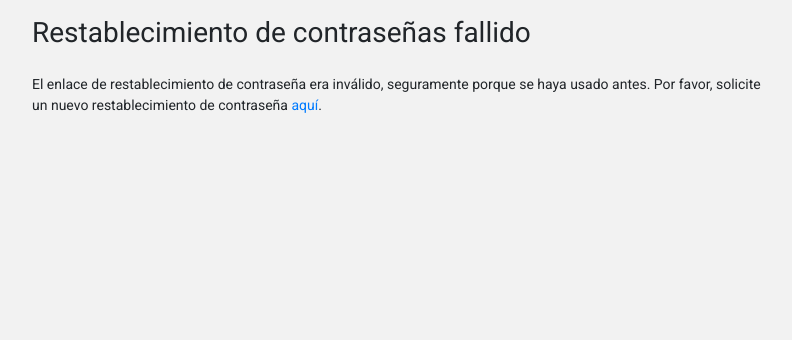
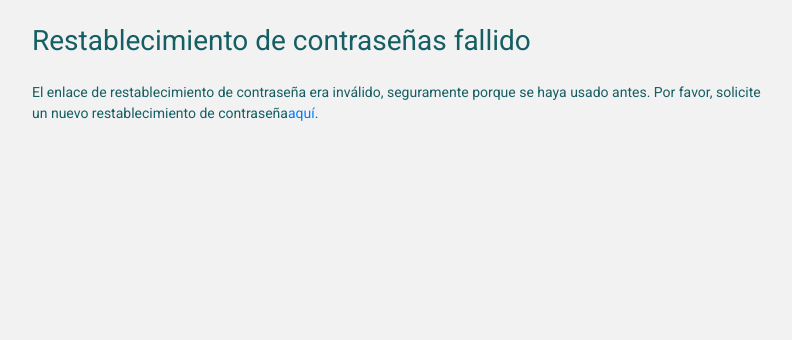
Before and after one commit to BermudezK/ArbolesUrbanos, a Django app: page /accounts/reset/1/1/ in a window 1280 px wide. Shown: the part 86-426 px from the top of the page, without its empty margins (243-1035 px from the left). Run offline with Django 3.2, Linux system fonts and the light colour scheme; parts of the project's set-up code (start-up, migrations or seed data) failed here and were passed over; some libraries are stand-ins or nearby versions.

Commit message:
Se agrego el diseño del psw_reset_confirm

```diff
--- a/templates/registration/password_reset_confirm.html
+++ b/templates/registration/password_reset_confirm.html
@@ -1,25 +1,30 @@
 {% extends 'core/base.html' %}
 {% load static %}
 {% block title %}Reestablecimiento{% endblock %}
+
+{% block styleLink %}
+<link rel="stylesheet" href="{% static 'css/registration.css' %}">
+{% endblock styleLink %}
+
 {% block content %}
 <style>.errorlist{color:red;}</style>
 <main role="main">
   <div class="container">
-    <div class="row mt-3">
-      <div class="col-md-8 mx-auto ">
+    <div class="row mt-4">
+      <div class="col-md-8 mx-auto title">
         {% if validlink %}
-          <form action="" method="post">{% csrf_token %}
-            <h3 class="mb-4">Escriba la nueva contraseña</h3>
-            <p>Por favor, introduzca su contraseña nueva dos veces para verificar que la ha escrito correctamente.</p>
+          <form class="form-group col-md-10 mx-auto mt-4 needs-validation w-75" action="" method="post">{% csrf_token %}
+            <h1 class="mb-4 d-flex justify-content-center">Escriba la nueva contraseña</h1>
+            <p class="lead">Por favor introduzca su contraseña nueva dos veces para verificar que la ha escrito correctamente.</p>
             {{form.new_password1.errors}}
-            <p><input type="password" name="new_password1" required="" id="id_new_password1" class="form-control" placeholder="Introduce la nueva contraseña"></p>
+            <input type="password" name="new_password1" required="" id="id_new_password1" class="form-control mt-4" placeholder="Introduce la nueva contraseña"/>
             {{form.new_password2.errors}}
-            <p><input type="password" name="new_password2" required="" id="id_new_password2" class="form-control" placeholder="Repite la nueva contraseña"></p>
-            <p><input type="submit" class="btn btn-primary btn-block" value="Cambiar mi contraseña"></p>
+            <input type="password" name="new_password2" required="" id="id_new_password2" class="form-control mt-4" placeholder="Repite la nueva contraseña"/>
+            <input class="btn btn-primary btn-block mx-0 mt-4 mb-5" type="submit" value="Cambiar mi contraseña"/>
           </form>
         {% else %}
           <h3 class="mb-4">Restablecimiento de contraseñas fallido</h3>
-          <p>El enlace de restablecimiento de contraseña era inválido, seguramente porque se haya usado antes. Por favor, solicite un nuevo restablecimiento de contraseña <a href="{% url 'password_reset' %}">aquí</a>.</p>
+          <p>El enlace de restablecimiento de contraseña era inválido, seguramente porque se haya usado antes. Por favor, solicite un nuevo restablecimiento de contraseña<a href="{% url 'password_reset' %}">aquí</a>.</p>
         {% endif %}
       </div>
     </div>
```
Also changed, not shown: templates/registration/password_reset_form.html (+3 -9 lines).
